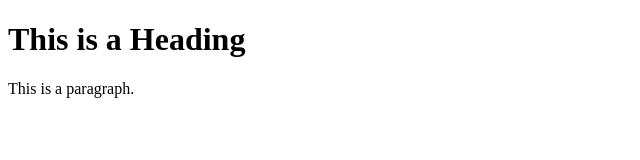
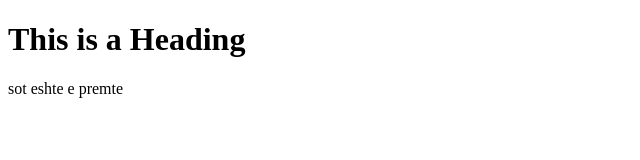
Before and after one commit to Greta321/klasa, a plain HTML site: page index.html in a window 1280 px wide. Shown: the full height of the page, 0-640 px from the left. Drawn offline with Linux system fonts and the light colour scheme.

Commit message:
Update index.html

```diff
--- a/index.html
+++ b/index.html
@@ -6,7 +6,7 @@
 <body>
 
 <h1>This is a Heading</h1>
-<p>This is a paragraph.</p>
+<p>sot eshte e premte</p>
 
 </body>
 </html>
```
